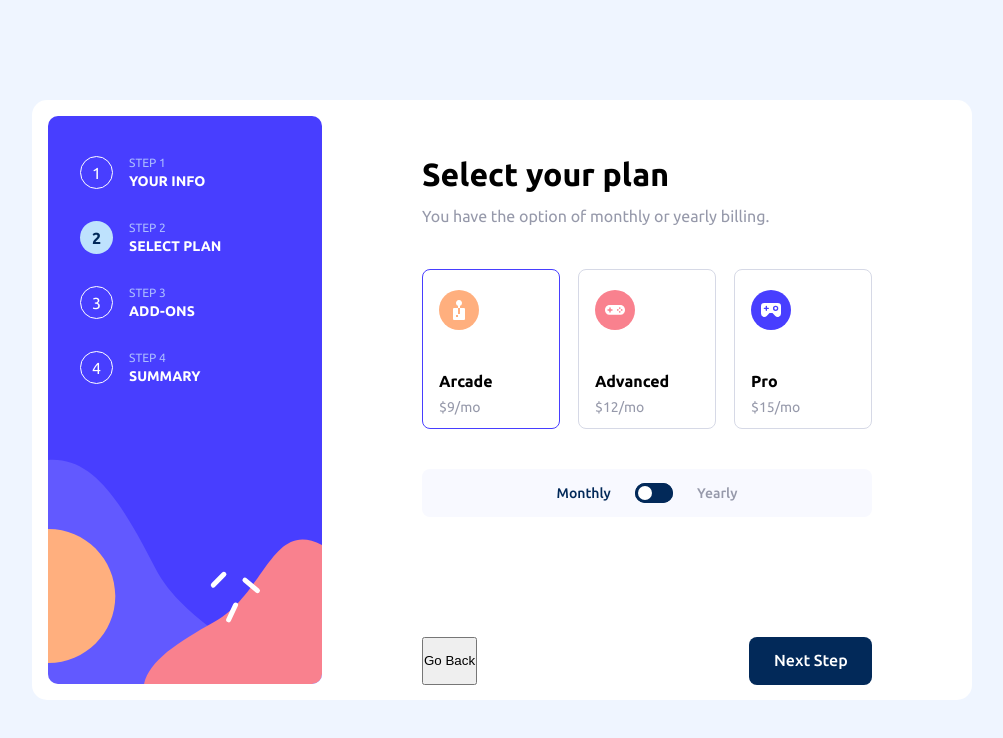
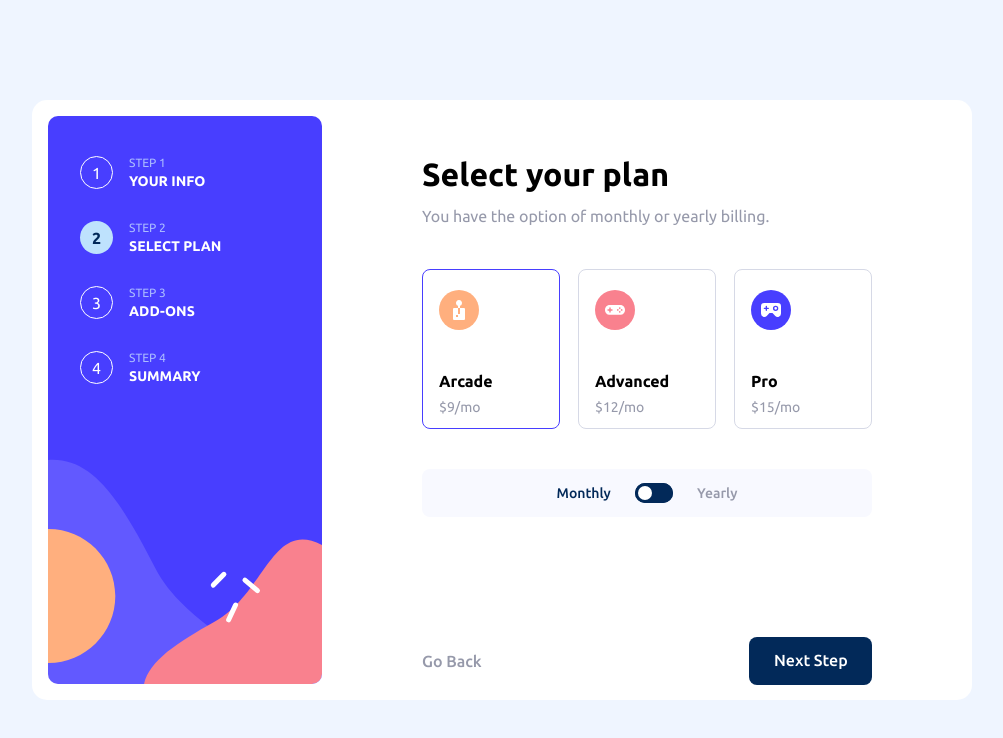
Before and after one commit to Paul-Blankson/lorem-gaming-ngrx, an Angular app: page /sign-up/select-plan in a window 1280 px wide. Shown: the top 738 px of the page, without its empty margins (138-1141 px from the left). Built offline with nearby package versions, Linux system fonts and the light colour scheme.

Commit message:
refactor: remove button container styles to individual components

```diff
--- a/src/styles.css
+++ b/src/styles.css
@@ -58,3 +58,15 @@ body {
   text-align: left;
   cursor: pointer;
 }
+
+.transparent__btn {
+  font-family: Ubuntu;
+  font-size: 1rem;
+  font-weight: 500;
+  line-height: 18.38px;
+  text-align: left;
+  background-color: transparent;
+  color:  #9699AA;
+  border: none;
+  cursor: pointer;
+}
```
